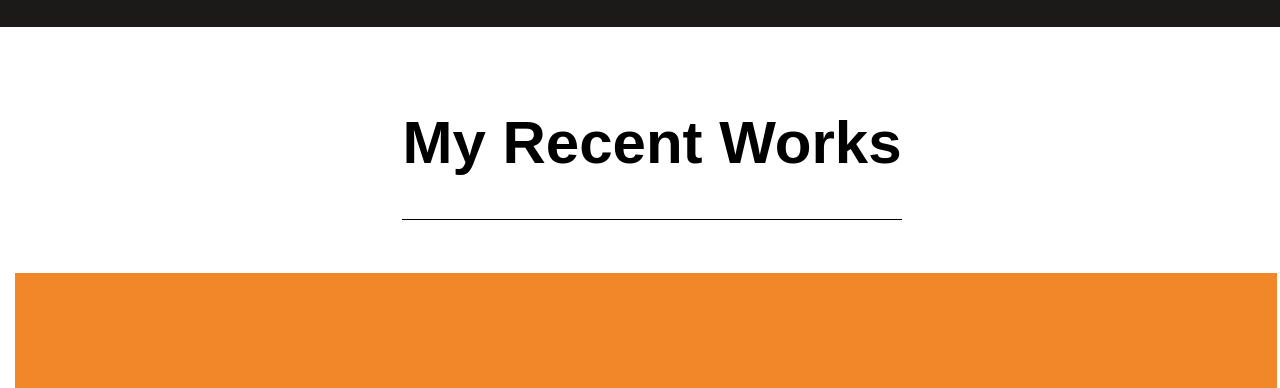
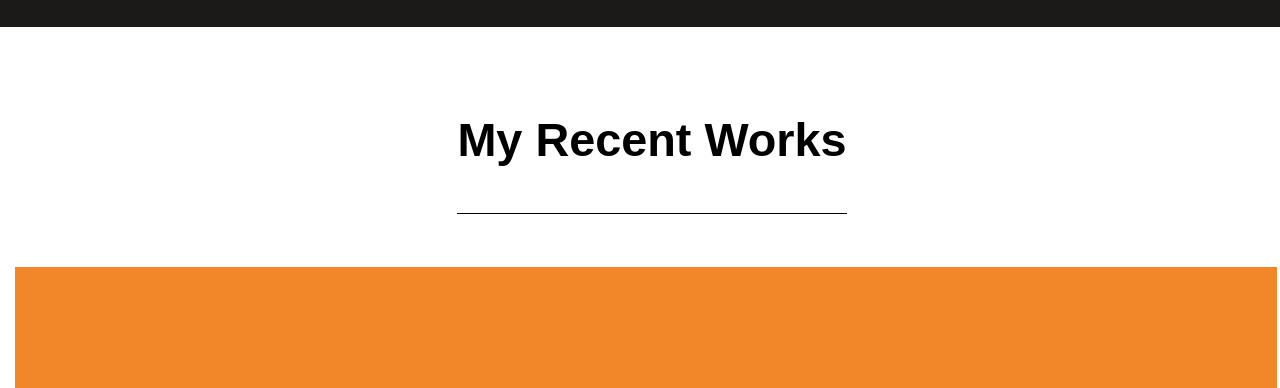
Before and after one commit to Ney2/Portfolio, a website: page index.html in a window 1280 px wide. Shown: the part 412-800 px from the top of the page. Drawn offline with Linux system fonts and the light colour scheme; a web font is replaced by a local one.

Commit message:
Update index.html file to add missing icon and to correct heading

```diff
--- a/index.html
+++ b/index.html
@@ -50,7 +50,7 @@
 
     <section class="work-section">
       <div class="title">
-  <h1>My Recent Works</h1>
+        <h3>My Recent Works</h3>
       </div>
     </section>
 
@@ -63,6 +63,7 @@
        <h2>Multi-Post Stories</h2>
        <p>A daily selection of privately personalized reads; no accounts or sign-ups required. has been the industry's standard dummy text ever since the 1500s, when an unknown printer took a standard dummy text.</p>
        <div class="programming-languages">
+         <p>css</p>
          <p>html</p>
          <p>Bootstrap</p>
          <p>Ruby</p>
```
